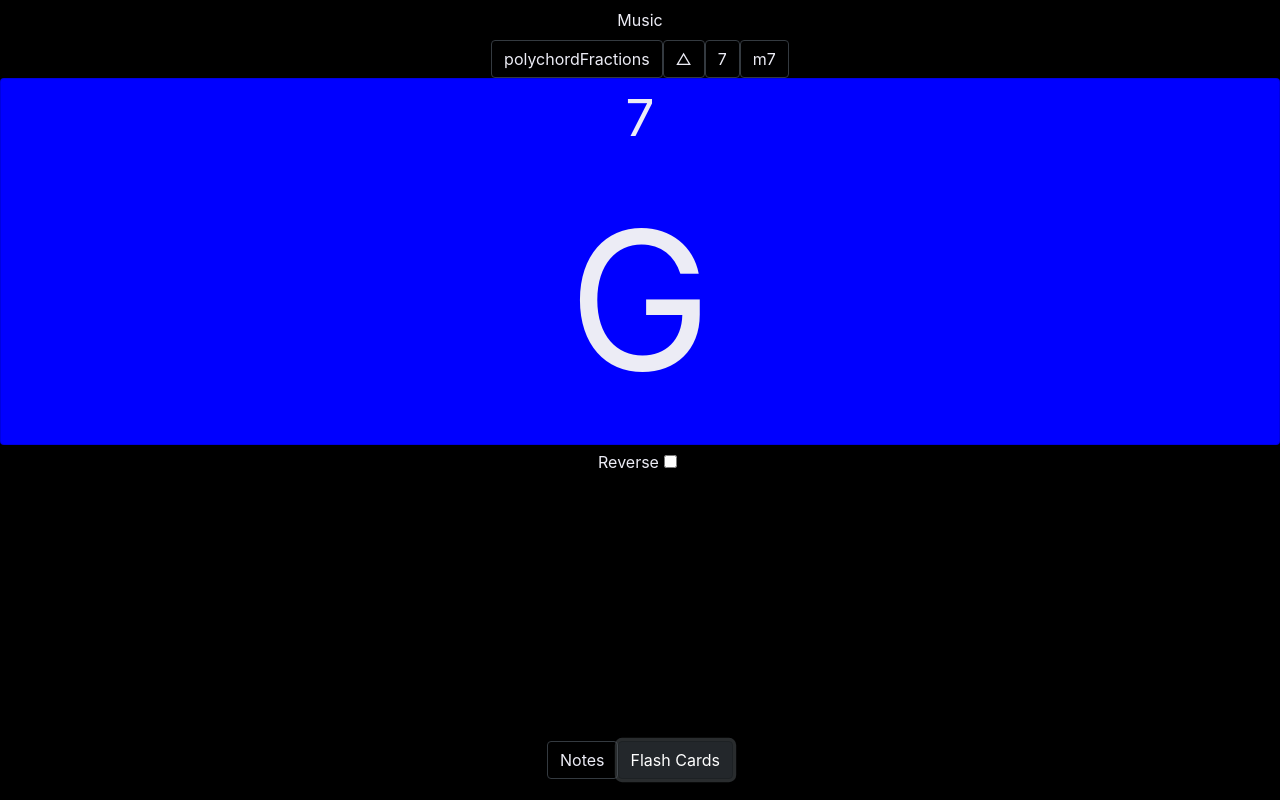
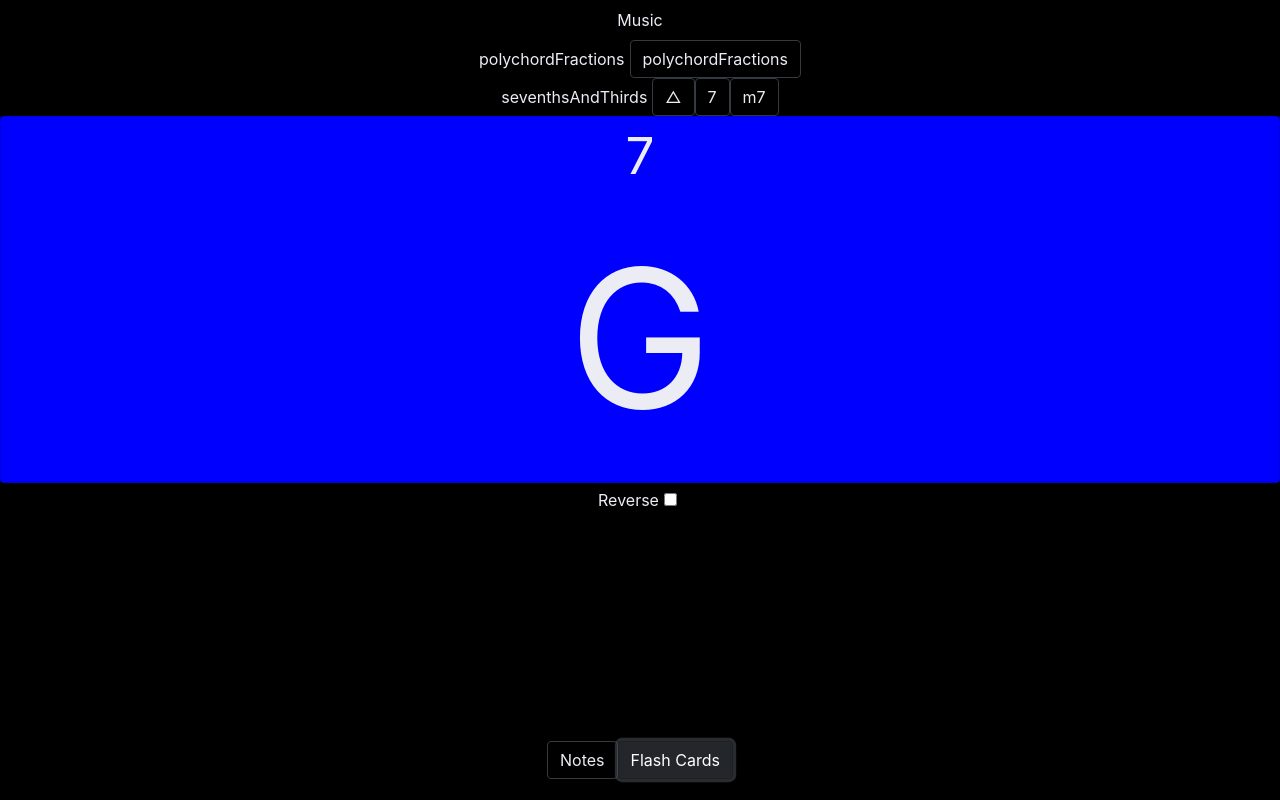
Before and after one commit to golubitsky/music, a React (Create React App) app: page / in a window 1280 px wide. Both pictures are taken after a click on the button "Flash Cards". Built offline with nearby package versions, Linux system fonts and the light colour scheme; the HTML template or start-up script is replaced by a standard one.

Commit message:
deck selection buttons are in rows per type; ready for additional deck types

```diff
--- a/src/foundation/flashCards.js
+++ b/src/foundation/flashCards.js
@@ -1,6 +1,13 @@
 import { cards as pcCards } from "./flashCards/polychordFractions.js";
 import { cards as thirdSeventhCards } from "./flashCards/thirdsAndSevenths.js";
 const _ = require("lodash");
+
+const DECKS = [
+  ["polychordFractions", "polychordFractions"],
+  ["seventhsAndThirds", "△"],
+  ["seventhsAndThirds", "7"],
+  ["seventhsAndThirds", "m7"],
+];
 
 function cards(deck) {
   switch (deck[0]) {
@@ -25,4 +32,16 @@ function randomCard(deck, previousCard) {
   }
 }
 
-export { cards, randomCard };
+function availableDecks() {
+  return DECKS.map((deck) => {
+    return {
+      type: deck[0],
+      subType: deck[1],
+      displayName: deck[1],
+    };
+  });
+}
+
+const AVAILABLE_DECKS = availableDecks();
+
+export { cards, randomCard, AVAILABLE_DECKS, DECKS };
--- a/src/screens/FlashCards.css
+++ b/src/screens/FlashCards.css
@@ -8,8 +8,20 @@
   align-items: center;
 }
 
-.buttons {
+.deck-selection {
   display: flex;
+  flex-direction: column;
+}
+
+.deck-selection-row {
+  display: flex;
+}
+
+.deck-selection-row-header {
+  display: flex;
+  justify-content: center;
+  align-items: center;
+  margin-right: 5px;
 }
 
 .card > * {
--- a/src/screens/FlashCards.js
+++ b/src/screens/FlashCards.js
@@ -1,6 +1,10 @@
 import React from "react";
 import Button from "react-bootstrap/Button";
-import { randomCard } from "../foundation/flashCards.js";
+import {
+  randomCard,
+  DECKS,
+  AVAILABLE_DECKS,
+} from "../foundation/flashCards.js";
 import "./FlashCards.css";
 
 const _ = require("lodash");
@@ -10,17 +14,10 @@ const CARD_COLORS_BY_SIDE = {
   back: "green",
 };
 
-const decks = [
-  ["polychordFractions"],
-  ["seventhsAndThirds", "△"],
-  ["seventhsAndThirds", "7"],
-  ["seventhsAndThirds", "m7"],
-];
-
 export class FlashCards extends React.Component {
   constructor(props) {
     super(props);
-    let deck = _.sample(decks);
+    let deck = _.sample(DECKS);
     this.state = {
       nextCardSide: "front",
       card: randomCard(deck),
@@ -75,19 +72,36 @@ export class FlashCards extends React.Component {
 
     return (
       <div className="FlashCards">
-        <div className="buttons">
-          {decks.map((deck, index) => (
+        <div className="deck-selection">
+          {_.uniq(AVAILABLE_DECKS.map((deck) => deck.type)).map(
+            (deckType, outerIndex) => (
+              <div className="deck-selection-row" key={outerIndex}>
+                <span
+                  className="deck-selection-row-header"
+                  key={outerIndex + 10}
+                >
+                  {deckType}
+                </span>
+                <div className="buttons" key={outerIndex + 20}>
+                  {AVAILABLE_DECKS.filter((deck) => deck.type === deckType).map(
+                    (deck, innerIndex) => (
                       <Button
                         variant="dark"
                         onClick={() => {
-                this.showRandomCard(deck);
+                          this.showRandomCard([deck.type, deck.subType]);
                         }}
-              key={index}
+                        key={innerIndex}
                       >
-              {this.nameOfDeck(deck)}
+                        {deck.displayName}
                       </Button>
-          ))}
+                    )
+                  )}
                 </div>
+              </div>
+            )
+          )}
+        </div>
+
         <div
           className="card"
           onClick={() => this.handleCardClick()}
```
Also changed, not shown: 2 other files (tests, documents, lock files or other folders). Lines whose indentation alone changed are shown as unchanged.
